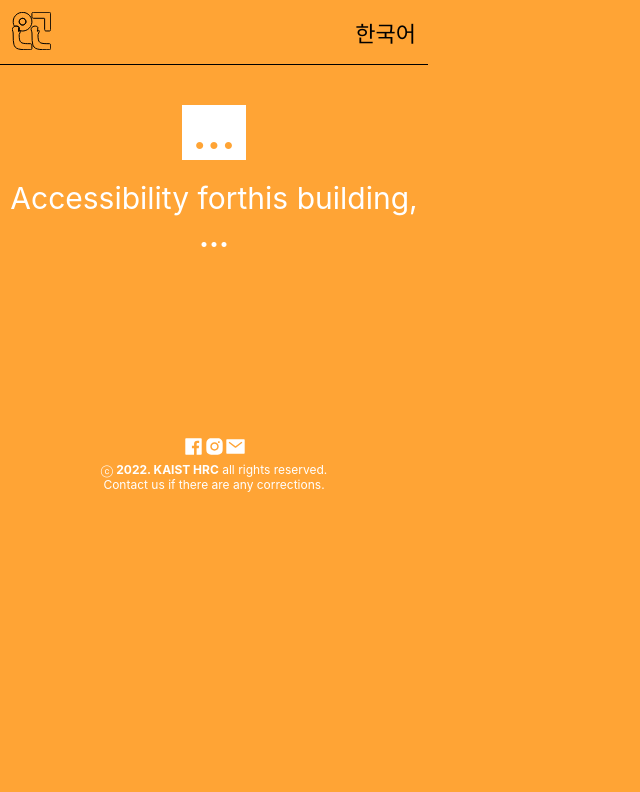
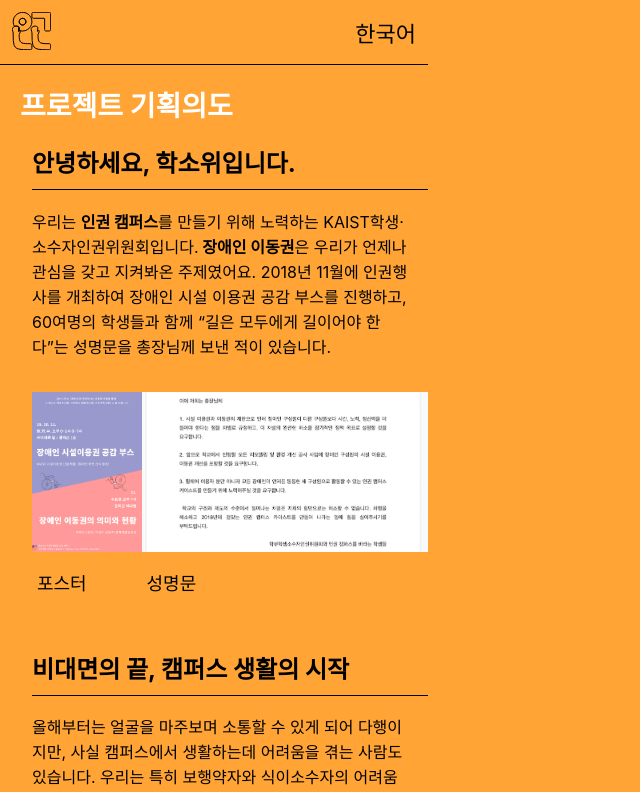
Before and after one commit to KaistHRC/MobilityRights, a React (Create React App) app in the folder mr-part-pj/: page /project in a window 1280 px wide. Shown: the top 792 px of the page, without its empty margins (0-640 px from the left). Built offline with nearby package versions, Linux system fonts and the light colour scheme.

Commit message:
real final deploy 번역안됨

```diff
--- a/mr-part-pj/src/components/BdExp.js
+++ b/mr-part-pj/src/components/BdExp.js
@@ -68,7 +68,7 @@ function BdExp(props) {
                     </div>)}
             </div>
             <div className="bdExp__text">
-                {t('bd:buildingPage-exp-text-2')}
+                {arrTrue.length === 8 ? t('bd:buildingPage-exp-text-5') : t('bd:buildingPage-exp-text-2')}
             </div>
             <div className="bdExp__false">
                 {arrFalse.map((el, ind) =>
@@ -78,7 +78,7 @@ function BdExp(props) {
                     </div>)}
             </div>
             <div className="bdExp__text">
-                {arrTrue.length < 5 ? t('bd:buildingPage-exp-text-3') : t('bd:buildingPage-exp-text-4')}
+                {arrTrue.length < 5 ? t('bd:buildingPage-exp-text-3') : arrTrue.length == 8? null: t('bd:buildingPage-exp-text-4')}
             </div>
             <Link className="bdExp__term" to="/facility-terminology"><span>편의시설 용어 설명</span><IoChevronForward size={"2.4rem"}/> </Link>
         </div>
--- a/mr-part-pj/src/components/InfoContent.js
+++ b/mr-part-pj/src/components/InfoContent.js
@@ -61,7 +61,9 @@ function InfoContent() {
                     <b>{t('info:text4-1')}</b>{t('info:text4-2')} <br />{t('info:text4-3')}
                 </div>
             </div>
-            <Link className="infoContent__link" to="/building-list"><span>{t('info:bd-list-link')}</span><IoChevronForward size={"3.2rem"}/> </Link>
+            <Link className="infoContent__link" to="/building-list"><span><Emoji symbol='🏢' ></Emoji>{t('info:bd-list-link')}</span><IoChevronForward size={"3.2rem"}/> </Link>
+            {i18n.language === "ko" ? <Link className="infoContent__link" to="/project"><span><Emoji symbol='✨' ></Emoji><b>프로젝트 기획 의도</b> 알아보기</span><IoChevronForward size={"3.2rem"}/> </Link> : null}
+
         </div>
     )
   }
--- a/mr-part-pj/src/i18n/locales/en/building-page.json
+++ b/mr-part-pj/src/i18n/locales/en/building-page.json
@@ -16,6 +16,7 @@
     "buildingPage-exp-text-2": "But doesn't have...",
     "buildingPage-exp-text-3": "which makes it difficult for some people to access the building.",
     "buildingPage-exp-text-4": "which are needed for accessibility.",
+    "buildingPage-exp-text-5": "",
     "formbutton-1":"",
     "formbutton-2":"Fill accessibility info",
     "formbutton-3":"and get a PRIZE!",
--- a/mr-part-pj/src/i18n/locales/ko/building-page.json
+++ b/mr-part-pj/src/i18n/locales/ko/building-page.json
@@ -3,7 +3,7 @@
     "buildingPage-name-1": "",
     "buildingPage-name-2": "지금 이 건물,",
     "buildingPage-acc-1": "의",
-    "buildingPage-acc-2": "이동약자 접근성",
+    "buildingPage-acc-2": "보행약자 접근성",
     "buildingPage-reason-1": "왜?",
     "buildingPage-reason-2": " 이유 보기",
     "buildingPage-rating-1": "최악",
@@ -14,8 +14,9 @@
     "buildingPage-noInfo": "아직 정보가 없습니다.",
     "buildingPage-exp-text-1": "이 건물에는",
     "buildingPage-exp-text-2": "설치되어 있지만...",
-    "buildingPage-exp-text-3": "없어서 이동약자들의 이용이 어렵습니다.",
+    "buildingPage-exp-text-3": "없어서 보행약자들의 이용이 어렵습니다.",
     "buildingPage-exp-text-4": "모두의 캠퍼스를 위해서 꼭 필요합니다.",
+    "buildingPage-exp-text-5": "가 모두 설치되어 있습니다!",
     "formbutton-1":"건물 정보",
     "formbutton-2":"입력하고",
     "formbutton-3":"상품 받기",
--- a/mr-part-pj/src/i18n/locales/ko/info.json
+++ b/mr-part-pj/src/i18n/locales/ko/info.json
@@ -1,10 +1,10 @@
 {
     "text1-1" : "다양한 ",
-    "text1-2" : "이동약자",
+    "text1-2" : "보행약자",
     "text1-3" : "와",
     "text1-4" : "함께하는 ",
     "text1-5" : "KAIST",
-    "text2-1" : "이동약자",
+    "text2-1" : "보행약자",
     "text2-2" : "가 편한 건물은",
     "text2-3" : "모두",
     "text2-4" : "에게 편합니다.",
--- a/mr-part-pj/src/index.js
+++ b/mr-part-pj/src/index.js
@@ -2,7 +2,7 @@ import React from 'react';
 import ReactDOM from 'react-dom';
 import './index.css';
 import ScrollToTop from './components/ScrollToTop.js'
-import { Main, Building, BdList, FacilityExp } from './pages'
+import { Main, Building, BdList, FacilityExp, Project } from './pages'
 import reportWebVitals from './reportWebVitals';
 
 import { BrowserRouter, Routes, Route } from 'react-router-dom'
@@ -16,6 +16,7 @@ ReactDOM.render(
         <Route path="/" element={<Main />} />
         <Route path="/building-list" element={<BdList />} />
         <Route path="/facility-terminology" element={<FacilityExp />}/>
+        <Route path="/project" element={<Project />}/>
         {/* <Route path="/:buildingId" element={<Main />}/> */}
         <Route path="/:buildingId" element={<Building />}/>
         <Route
--- a/mr-part-pj/src/info-content.css
+++ b/mr-part-pj/src/info-content.css
@@ -65,5 +65,5 @@
     display: flex;
     align-items: center;
     justify-content: center;
-    margin-bottom: 40px;
+    margin-bottom: 32px;
 }
--- /dev/null
+++ b/mr-part-pj/src/pages/Project.js
@@ -0,0 +1,68 @@
+import React, { useState, useEffect } from "react";
+
+import NavBar from "../components/NavBar";
+import Footer from "../components/Footer";
+
+import "../project.css"
+
+import booth1 from "../img/포스터.jpg";
+import booth2 from "../img/성명문.jpg"
+
+function Project() {
+
+    return(
+        <div className="ui-container">
+            <NavBar />
+            <div className="project__">
+                <h1 className="facilityExp__title">프로젝트 기획의도</h1>
+                <h2 className="facilityExp__name">안녕하세요, 학소위입니다.</h2>
+                <text className="project-exp">
+                    우리는 <b>인권 캠퍼스</b>를 만들기 위해 노력하는 KAIST학생·소수자인권위원회입니다.
+                    <b> 장애인 이동권</b>은 우리가 언제나 관심을 갖고 지켜봐온 주제였어요.
+                    2018년 11월에 인권행사를 개최하여 장애인 시설 이용권 공감 부스를 진행하고,
+                    60여명의 학생들과 함께 “길은 모두에게 길이어야 한다”는 성명문을 총장님께 보낸 적이 있습니다.
+                </text>
+                <div className="project__container">
+                    <div className="project__container-inner">
+                        <img src={booth1} className="project__container-img"></img>
+                        <span style={{textAlign:"left", padding:"5px"}}>포스터</span>
+                    </div>
+                    <div className="project__container-inner">
+                        <img src={booth2} className="project__container-img"></img>
+                        <span style={{textAlign:"left", padding:"5px"}}>성명문</span>
+                    </div>
+                </div>
+                <h2 className="facilityExp__name">비대면의 끝, 캠퍼스 생활의 시작</h2>
+                <text className="project-exp">
+                    <p>올해부터는 얼굴을 마주보며 소통할 수 있게 되어 다행이지만,
+                    사실 캠퍼스에서 생활하는데 어려움을 겪는 사람도 있습니다.
+                    우리는 특히 보행약자와 식이소수자의 어려움이 클 것으로 예상했습니다. </p>
+                    <p>그래서, <b>모두를 위한 캠퍼스 지도</b>를 만들고자 합니다.
+                    건물 별 편의시설이나 교내 식당/카페가 제공하는 채식 옵션을 조사하고 지도를 제작해
+                    보행약자와 식이소수자들에게 정보를 제공하는 걸 목표로 하고 있습니다. 지금은 그 정보를 모으는 단계에 있어요.</p>
+                </text>
+
+                <h2 className="facilityExp__name">보행약자의 캠퍼스를 위해</h2>
+                <text className="project-exp">
+                    <p>이 글을 읽고 계신 분들 중 대부분은 아마 우리가 붙인 포스터의 QR코드를 스캔해보신 분들일 것 같아요.
+                    건물에 포스터를 붙여서 <b>보행약자에게 필요한 편의시설들이 제대로 갖춰져 있는지</b> 사람들에게 알리면서,
+                    <b> 더불어 더 많은 건물들의 정보를 수집</b>하기 위해 참여형 프로젝트를 계획하게 됐습니다. </p>
+                    <p>아직 웹사이트에 편의시설 정보가 없는 건물 중에 자주 가는 건물이 있다면,
+                    조사해보고 상품을 받아가세요! 모두를 위한 캠퍼스 지도를 만드는 데에도 큰 도움이 됩니다.</p>
+                </text>
+
+                <h2 className="facilityExp__name">목요일에 만나요!</h2>
+                <text className="project-exp">
+                    우리의 프로젝트에 관심이 있다면 <b>26일 목요일 오픈스페이스</b>에서 열리고, 시원한 음료수가 제공되는 <b>학소위 부스</b>로 와주세요!
+                </text>
+
+                <text className="project-exp" style={{fontSize: "1.8rem", lineHeight: "2.8rem"}}>
+                    해당 웹사이트에 문제가 있다면 페이지 하단의 연락망으로 제보 바랍니다.
+                </text>
+
+            </div>
+            <Footer />
+        </div>
+    )
+}
+export default Project;
--- a/mr-part-pj/src/pages/index.js
+++ b/mr-part-pj/src/pages/index.js
@@ -3,3 +3,4 @@ export { default as Main } from './Main.js';
 export { default as Building} from './Building.js';
 export { default as BdList} from './BdList.js';
 export { default as FacilityExp} from './FacilityExp.js';
+export { default as Project} from './Project.js';
--- /dev/null
+++ b/mr-part-pj/src/project.css
@@ -0,0 +1,28 @@
+.project-exp {
+    padding: 0px 16px 32px 32px;
+    text-align: left;
+    font-size: 1.6rem;
+    display: block;
+    line-height: 2.5rem;
+    font-weight: 400;
+}
+
+.project__container {
+    display: flex;
+    padding-left: 32px;
+    font-size: 1.8rem;
+    margin: 0px 0px 50px 0px;
+}
+
+.project__container-inner {
+    display: flex;
+    flex-direction: column;
+    align-items:flex-start;
+}
+
+.project__container-img {
+    width: 100%;
+    height: 160px;
+    object-fit: cover;
+    margin-bottom: 12px;
+}
```
Also changed, not shown: mr-part-pj/src/img/성명문.jpg (added), mr-part-pj/src/img/포스터.jpg (added).
